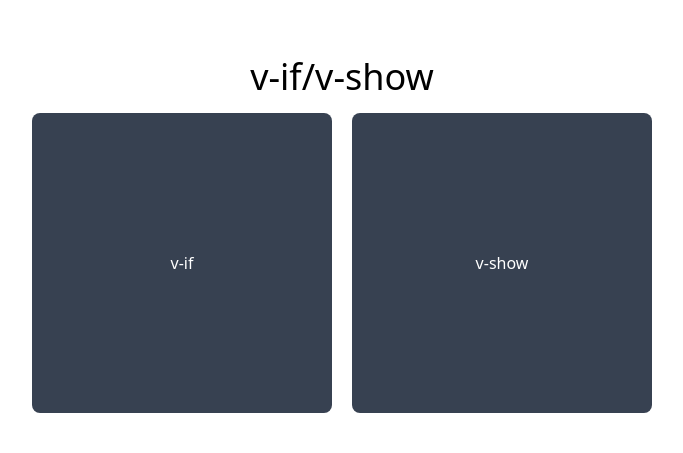
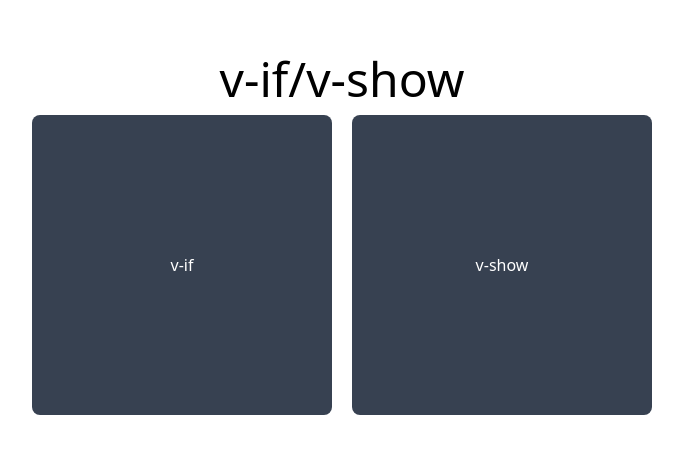
Before and after one commit to AlexLin-hub/vue2.x, a Vue app in the folder cli/: page / in a window 1280 px wide. Shown: the part 165-618 px from the top of the page, without its empty margins (298-981 px from the left). Built offline with nearby package versions, Linux system fonts and the light colour scheme.

Commit message:
fix: text-size & margin

```diff
--- a/cli/src/assets/tailwindcss.css
+++ b/cli/src/assets/tailwindcss.css
@@ -558,8 +558,8 @@ video {
   --tw-backdrop-sepia:  ;
 }
 
-.mt-4 {
-  margin-top: 1rem;
+.mb-3 {
+  margin-bottom: 0.75rem;
 }
 
 .flex {
@@ -603,9 +603,9 @@ video {
   background-color: rgb(55 65 81 / var(--tw-bg-opacity));
 }
 
-.text-4xl {
-  font-size: 2.25rem;
-  line-height: 2.5rem;
+.text-5xl {
+  font-size: 3rem;
+  line-height: 1;
 }
 
 .text-white {
--- a/cli/src/views/Home.vue
+++ b/cli/src/views/Home.vue
@@ -1,7 +1,7 @@
 <template>
   <div class="flex flex-col justify-center items-center h-screen">
-    <h1 class="text-4xl">v-if/v-show</h1>
-    <div class="flex gap-5 mt-4">
+    <h1 class="text-5xl mb-3">v-if/v-show</h1>
+    <div class="flex gap-5">
       <div
         class="
           w-[300px]
```
